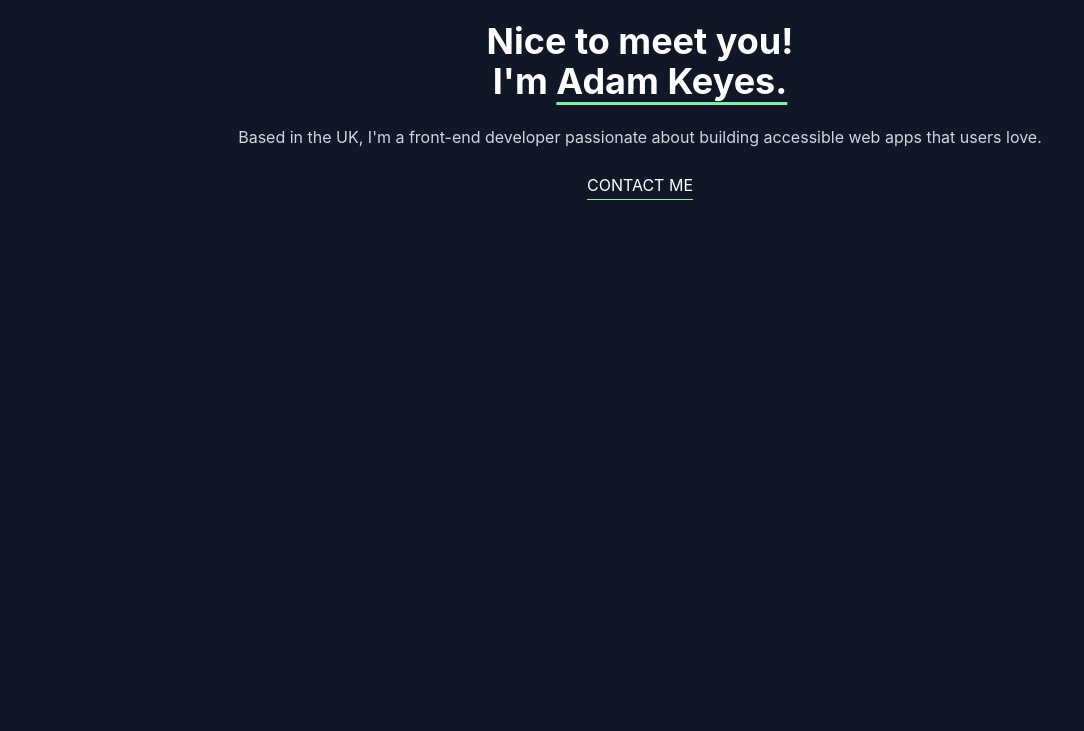
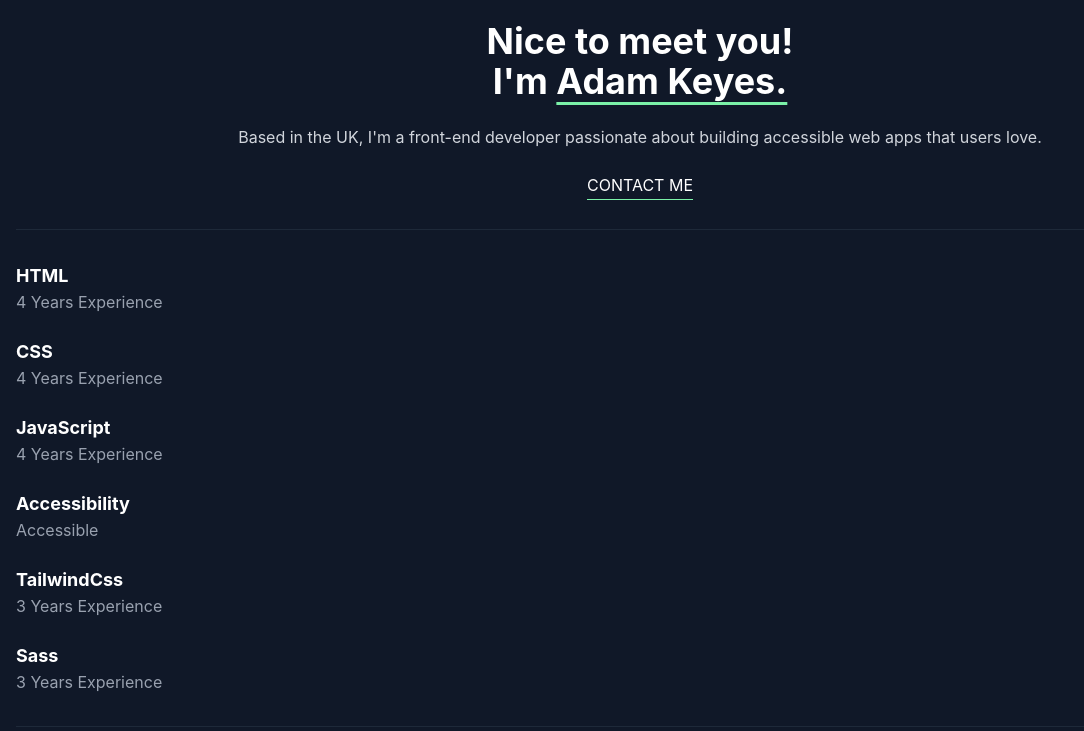
Before and after one commit to adrienonillon/MMI2-R312-TD5, a website built with Vite: page index.html in a window 1280 px wide. Shown: the part 427-1158 px from the top of the page, without its empty margins (0-1084 px from the left). Before the commit the page ends 800 px from the top, so only its background shows below. Built offline with nearby package versions, Linux system fonts and the light colour scheme.

Commit message:
Next step main

```diff
--- a/index.html
+++ b/index.html
@@ -51,6 +51,37 @@
           >CONTACT ME</a
         >
       </header>
+      <hr class="my-8 border-gray-800" />
+
+      <!-- Skills -->
+      <section class="mb-8 grid grid-cols-1 gap-6">
+        <div>
+          <h2 class="text-lg font-bold">HTML</h2>
+          <p class="text-gray-400">4 Years Experience</p>
+        </div>
+        <div>
+          <h2 class="text-lg font-bold">CSS</h2>
+          <p class="text-gray-400">4 Years Experience</p>
+        </div>
+        <div>
+          <h2 class="text-lg font-bold">JavaScript</h2>
+          <p class="text-gray-400">4 Years Experience</p>
+        </div>
+        <div>
+          <h2 class="text-lg font-bold">Accessibility</h2>
+          <p class="text-gray-400">Accessible</p>
+        </div>
+        <div>
+          <h2 class="text-lg font-bold">TailwindCss</h2>
+          <p class="text-gray-400">3 Years Experience</p>
+        </div>
+        <div>
+          <h2 class="text-lg font-bold">Sass</h2>
+          <p class="text-gray-400">3 Years Experience</p>
+        </div>
+      </section>
+
+      <hr class="my-8 border-gray-800" />
     </main>
   </body>
 </html>
```
